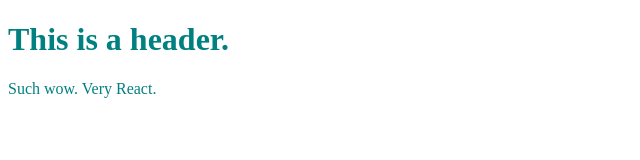
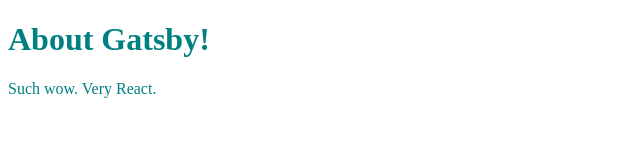
Before and after one commit to moaaxali/gatsby-portfolio, a Gatsby site: page /about in a window 1280 px wide. Shown: the whole page, without its empty margins (0-640 px from the left). Built offline with nearby package versions, Linux system fonts and the light colour scheme; Gatsby itself is replaced by a stand-in of ours.

Commit message:
Pass props to the header.js Component

```diff
--- a/src/components/header.js
+++ b/src/components/header.js
@@ -1,5 +1,5 @@
 import React from "react"
 
-export default function Header() {
-  return <h1>This is a header.</h1>
+export default function Header(props) {
+  return <h1>{props.headerText}</h1>
 }
--- a/src/pages/about.js
+++ b/src/pages/about.js
@@ -4,7 +4,7 @@
 export default function About() {
   return (
     <div style={{ color: `teal` }}>
-      <Header />
+      <Header headerText="About Gatsby!" />
       <p>Such wow. Very React.</p>
     </div>
   )
```
